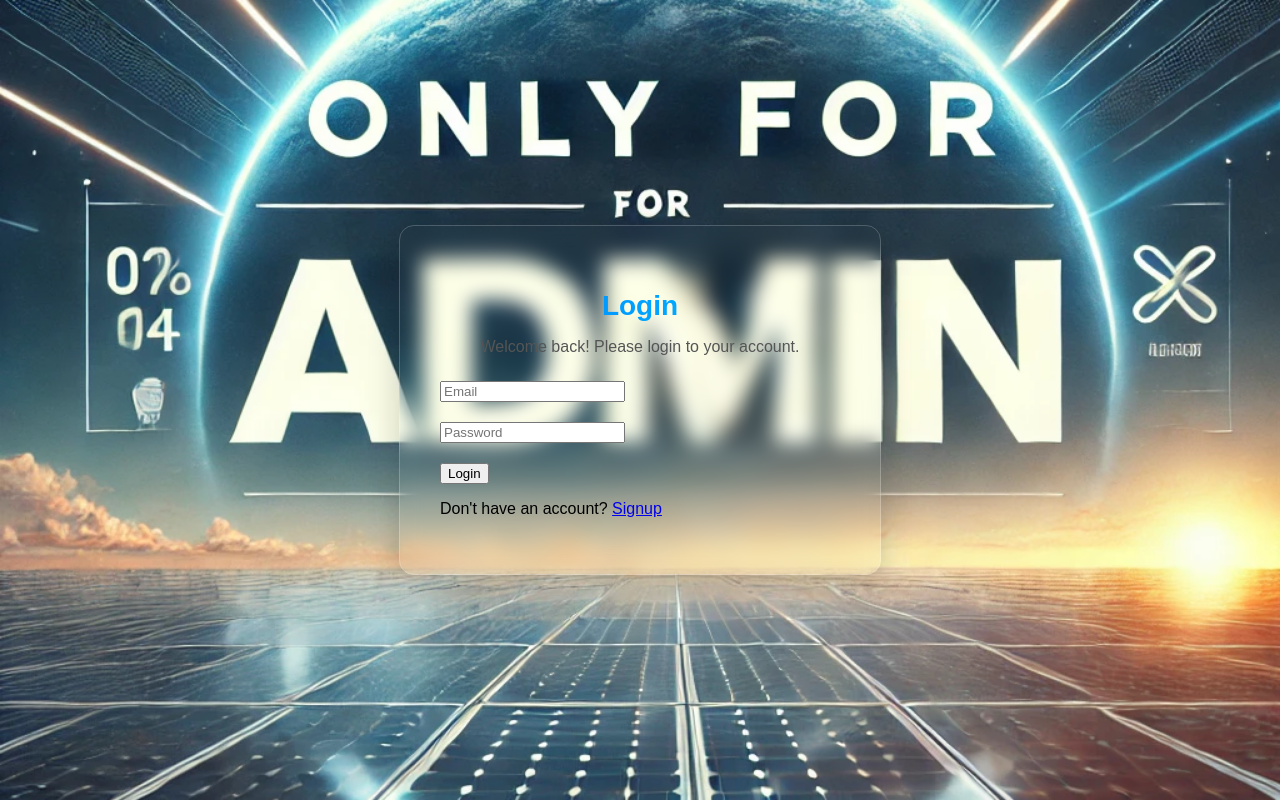
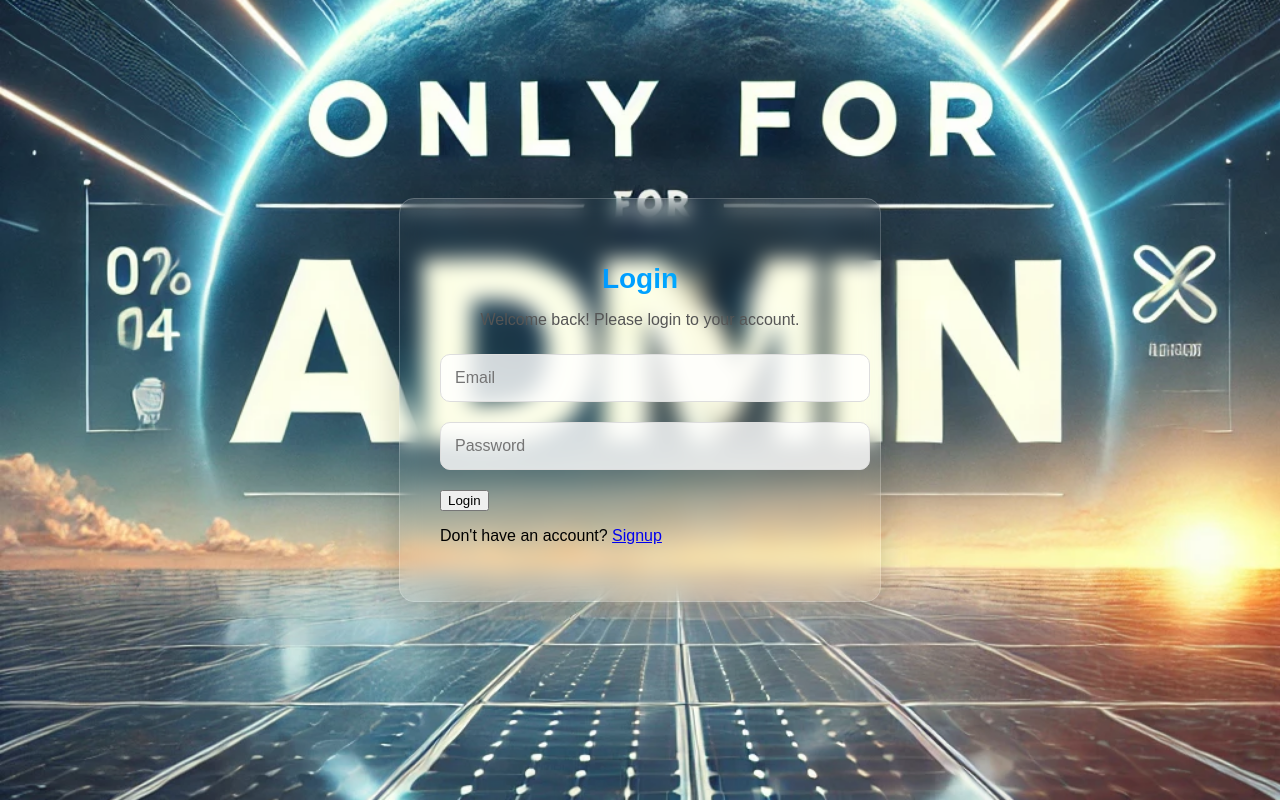
Before and after one commit to omar-albarakeh/Solar-IQ-React, a React (Create React App) app: page /login in a window 1280 px wide. Built offline with nearby package versions, Linux system fonts and the light colour scheme.

Commit message:
React <> css updated

```diff
--- a/src/style/authstyle.css
+++ b/src/style/authstyle.css
@@ -47,3 +47,19 @@ html, body {
 .input-group {
   margin-bottom: 20px;
 }
+
+.input-field {
+  width: 100%;
+  padding: 14px;
+  border: 1px solid #ddd;
+  border-radius: 10px;
+  font-size: 16px;
+  background-color: rgba(255, 255, 255, 0.8);
+  transition: border-color 0.3s ease, box-shadow 0.3s ease;
+}
+
+.input-field:focus {
+  outline: none;
+  border-color: #007BFF;
+  box-shadow: 0 0 8px rgba(0, 123, 255, 0.3);
+}
```
